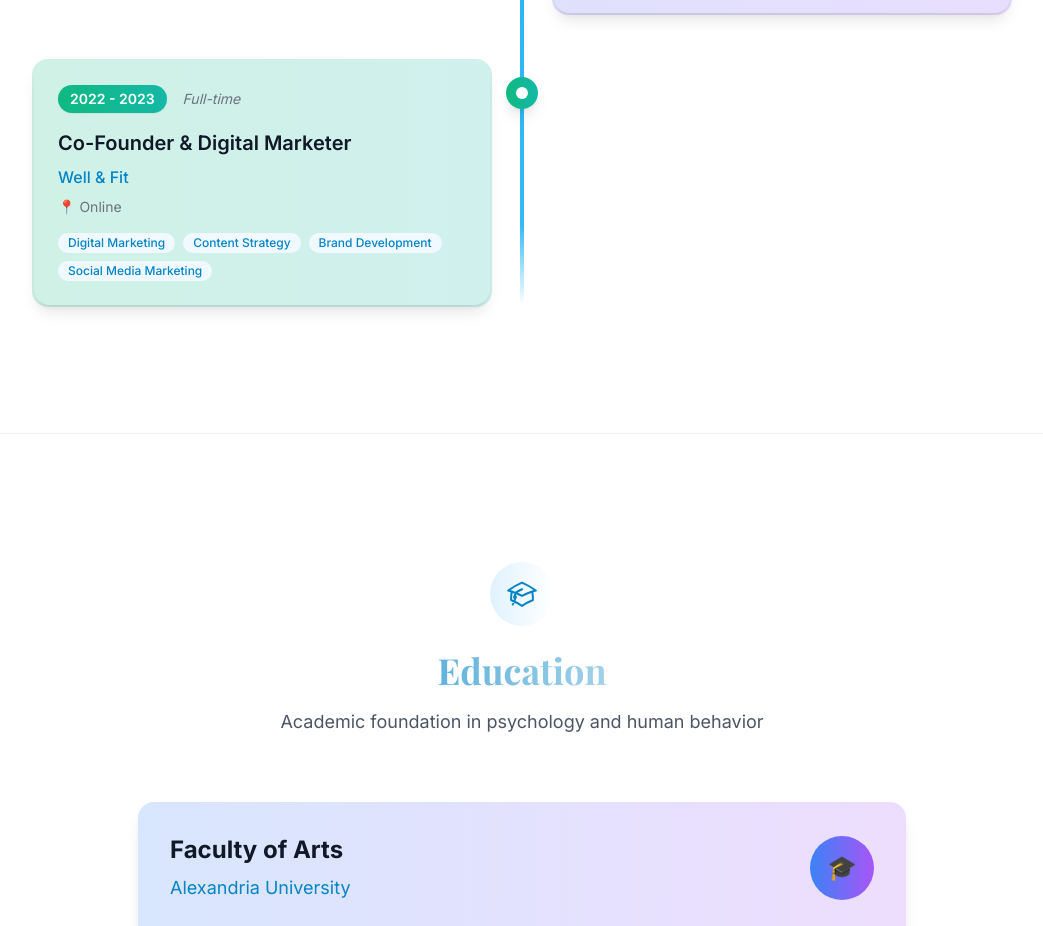
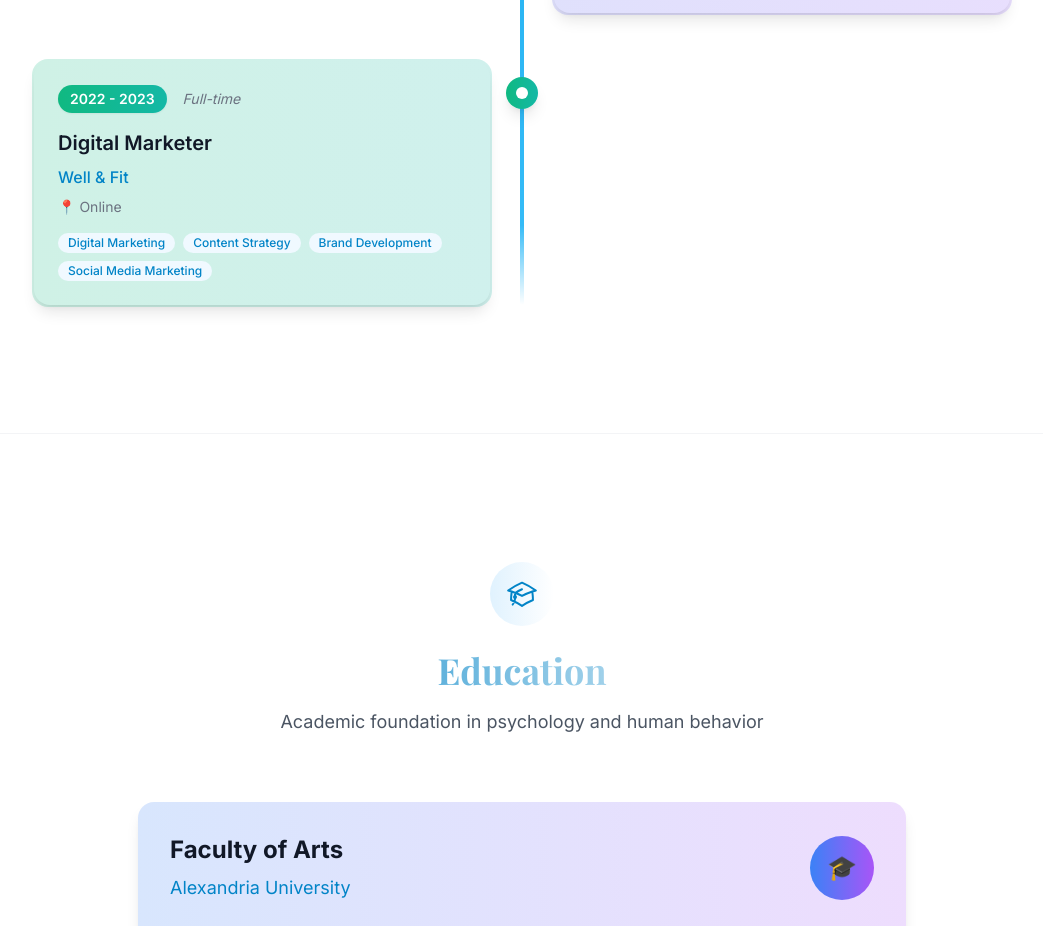
Before and after one commit to YoussefAbdelmaksod1/Abdelrahman-s_portfolio, a Next.js app: page / in a window 1280 px wide. Shown: the part 3917-4843 px from the top of the page, without its empty margins (118-1161 px from the left). Built offline with nearby package versions, Linux system fonts and the light colour scheme; a web font is replaced by a local one.

Commit message:
new version

```diff
--- a/src/app/page.tsx
+++ b/src/app/page.tsx
@@ -446,7 +446,7 @@ export default function HomePage() {
                   },
                   {
                     period: "2022 - 2023",
-                    role: "Co-Founder & Digital Marketer",
+                    role: "Digital Marketer",
                     company: "Well & Fit",
                     location: "Online",
                     type: "Full-time",
```
